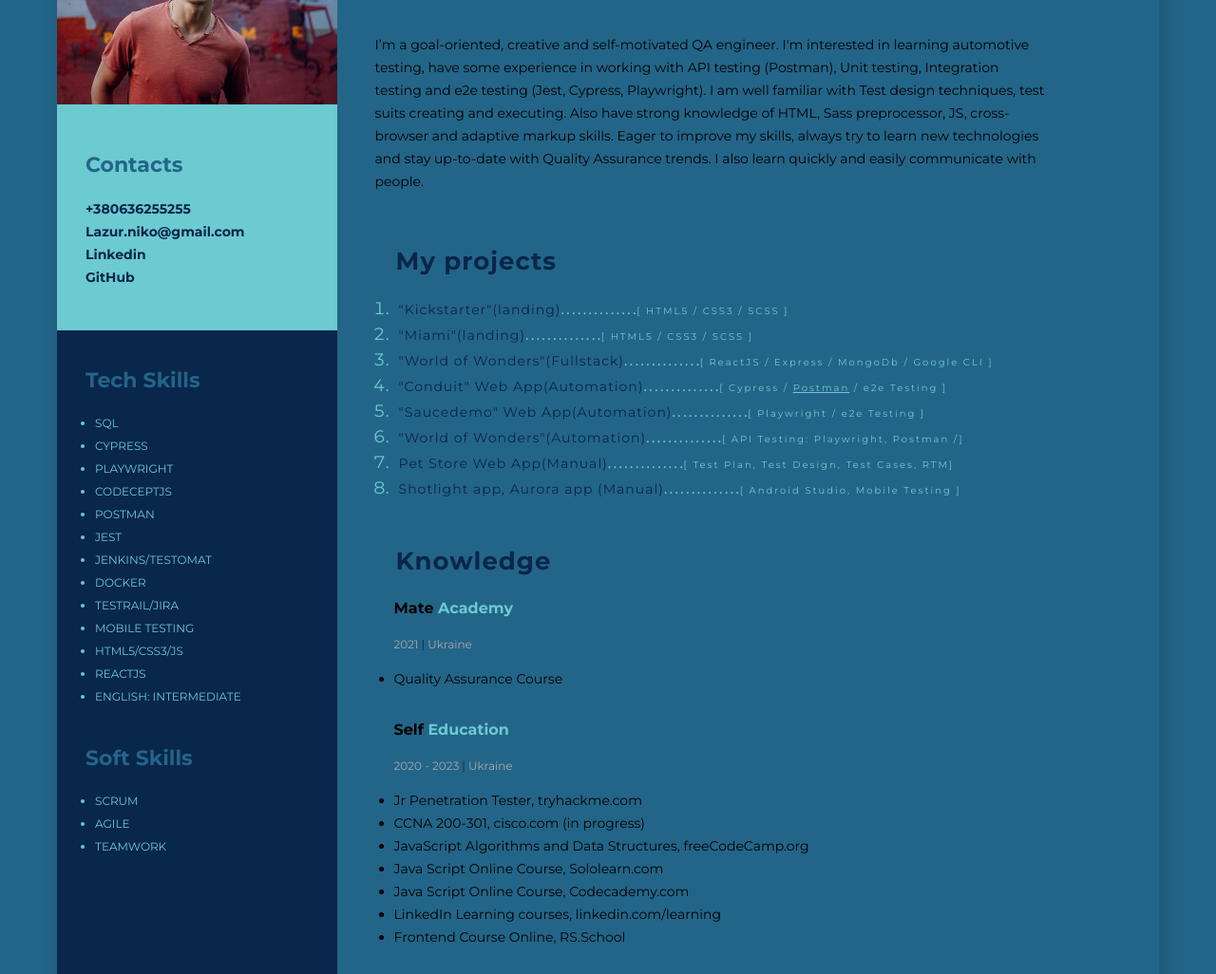
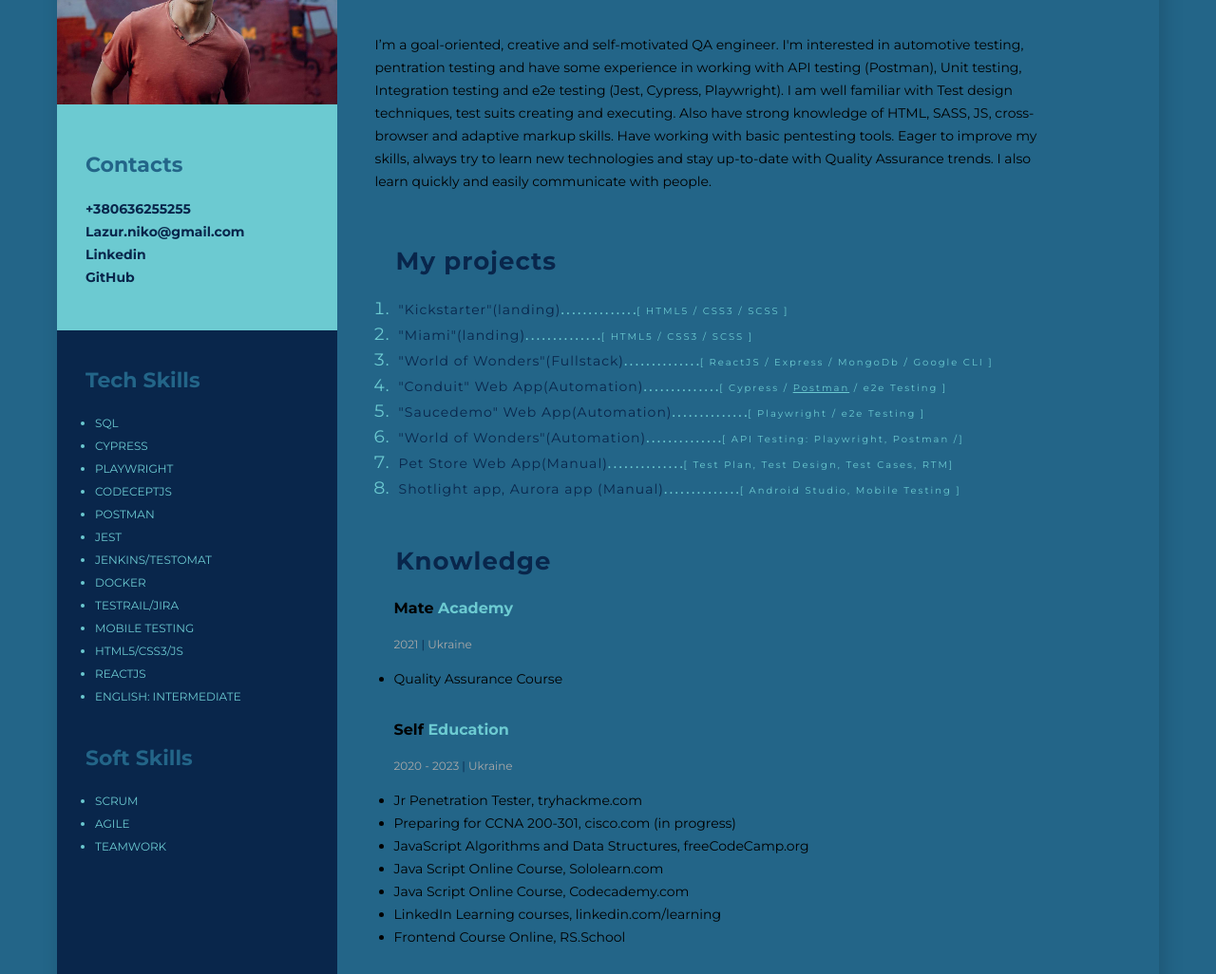
Before and after one commit to LazurNiko/QA-engineer-cv, a plain HTML site: page index.html in a window 1280 px wide. Shown: the part 235-1261 px from the top of the page at 95% size. Drawn offline with Linux system fonts and the light colour scheme.

Commit message:
add skill

```diff
--- a/index.html
+++ b/index.html
@@ -106,12 +106,13 @@
           </h1>
           <p class="info">
             I’m a goal-oriented, creative and self-motivated QA engineer.
-            I'm interested in learning automotive testing, have some
+            I'm interested in automotive testing, pentration testing and have some
             experience in working with API testing (Postman), Unit testing,
-            Integration testing and e2e testing (Jest, Cypress, Playwright). I am well
-            familiar with Test design techniques, test suits creating and executing.
-            Also have strong knowledge of HTML, Sass preprocessor, JS, cross-browser
-            and adaptive markup skills. Eager to improve my skills, always try to learn
+            Integration testing and e2e testing (Jest, Cypress, Playwright).
+            I am well familiar with Test design techniques, test suits creating and executing.
+            Also have strong knowledge of HTML, SASS, JS, cross-browser
+            and adaptive markup skills. Have working with basic pentesting tools.
+            Eager to improve my skills, always try to learn
             new technologies and stay up-to-date with Quality Assurance trends.
             I also learn quickly and easily communicate with people.
           </p>
@@ -184,7 +185,7 @@
               <li class="prof_item">
                 <a
                   class="sololearn"
-                  href=""
+                  href="https://tryhackme.com/paths"
                 >
                 Jr Penetration Tester, tryhackme.com
                 </a>
@@ -194,7 +195,7 @@
                   class="sololearn"
                   href=""
                 >
-                CCNA 200-301, cisco.com (in progress)
+                Preparing for CCNA 200-301, cisco.com (in progress)
                 </a>
               </li>
               <li class="prof_item">
@@ -316,6 +317,6 @@
         </footer> -->
       </div>
     </main>
-    <script src="particles.js/particles.js"></script>
+    <script src="https://tryhackme.com/badge/1882417"></script>
       </body>
 </html>
```
